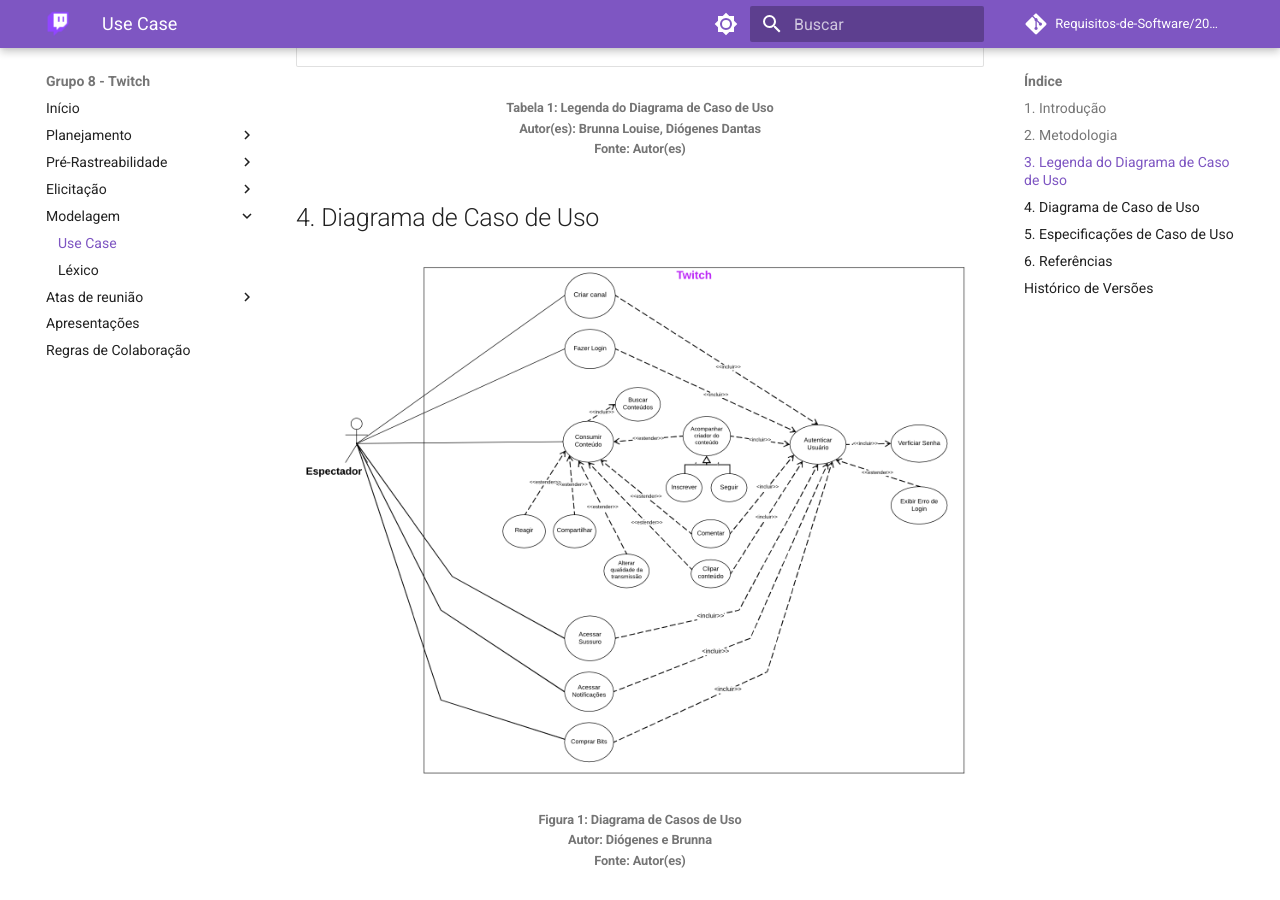
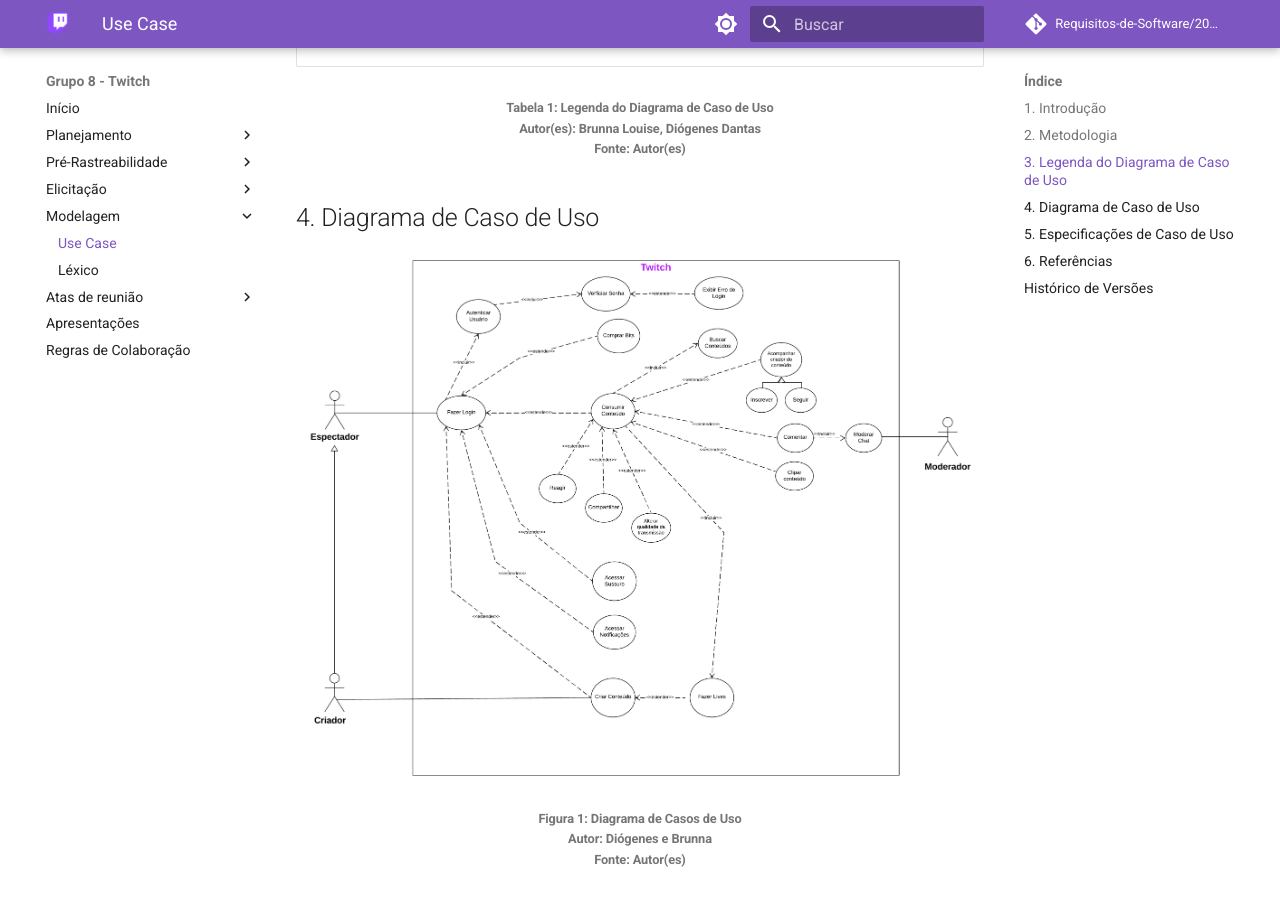
Before and after one commit to Requisitos-de-Software/2023.1-Twitch, an MkDocs documentation site: the page built from docs/modelagem/usecase.md, in a window 1280 px wide and 900 px high, scrolled down 2391 px. Built offline with MkDocs 1.6.1 and Material for MkDocs 9.7.7, drawn with Linux system fonts in a browser that asks for light colours; comment, search, counter and statistics services are not loaded.

Commit message:
fix: adiciona diagrama finalizado

```diff
--- a/docs/modelagem/usecase.md
+++ b/docs/modelagem/usecase.md
@@ -34,7 +34,7 @@
 
 ## 4. Diagrama de Caso de Uso
 
-![Diagrama de Casos de Uso](./imagens/diagrama.png){: id="Diagrama de Casos de Uso"}
+![Diagrama de Casos de Uso](./imagens/casosdeusod.png){: id="Diagrama de Casos de Uso"}
 <h6 align = "center">Figura 1: Diagrama de Casos de Uso
 <br>Autor: Diógenes e Brunna
 <br>Fonte: Autor(es)</h6>
```
Also changed, not shown: docs/modelagem/imagens/casosdeusod.png (added), docs/modelagem/imagens/diagrama.png (deleted), 1 other file.
